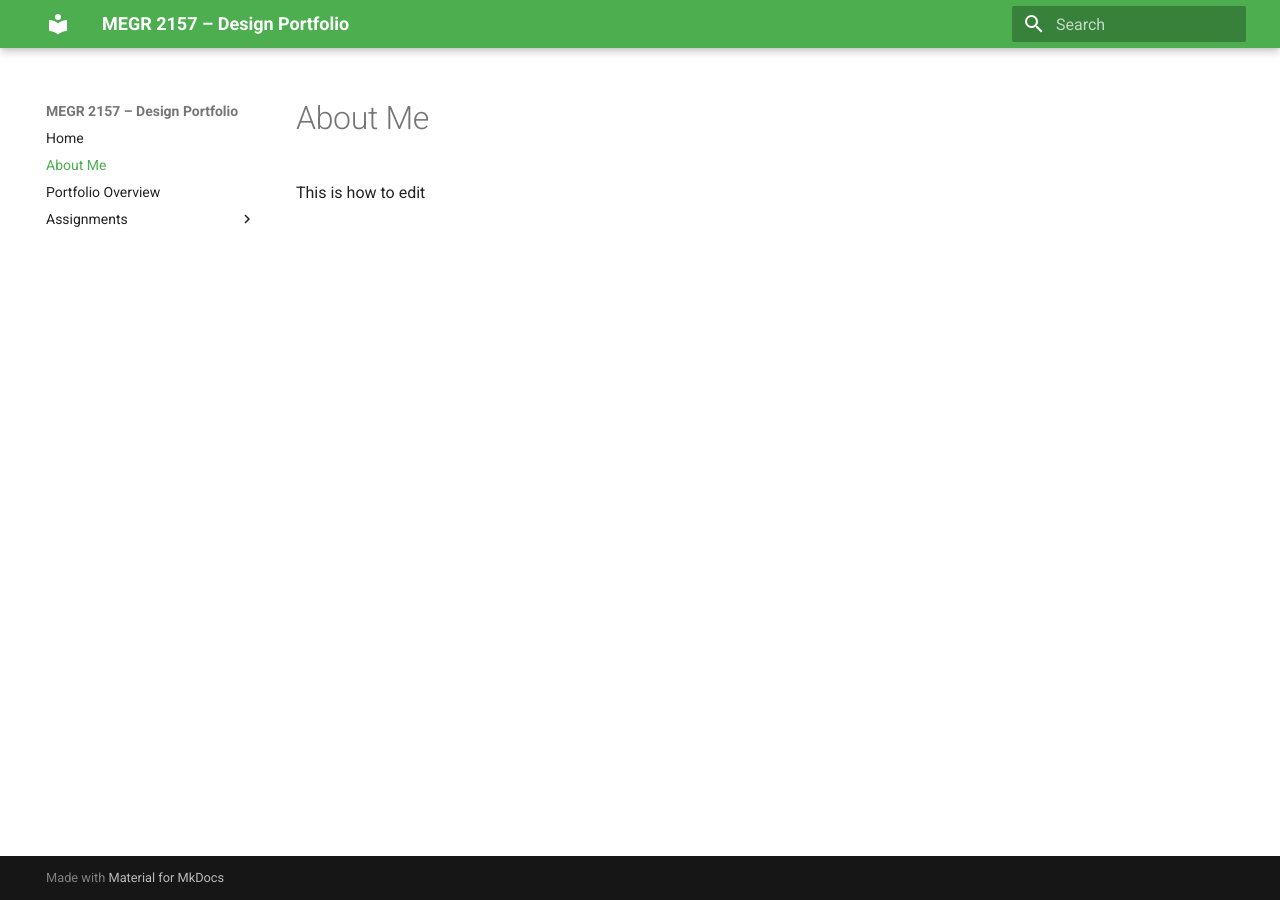
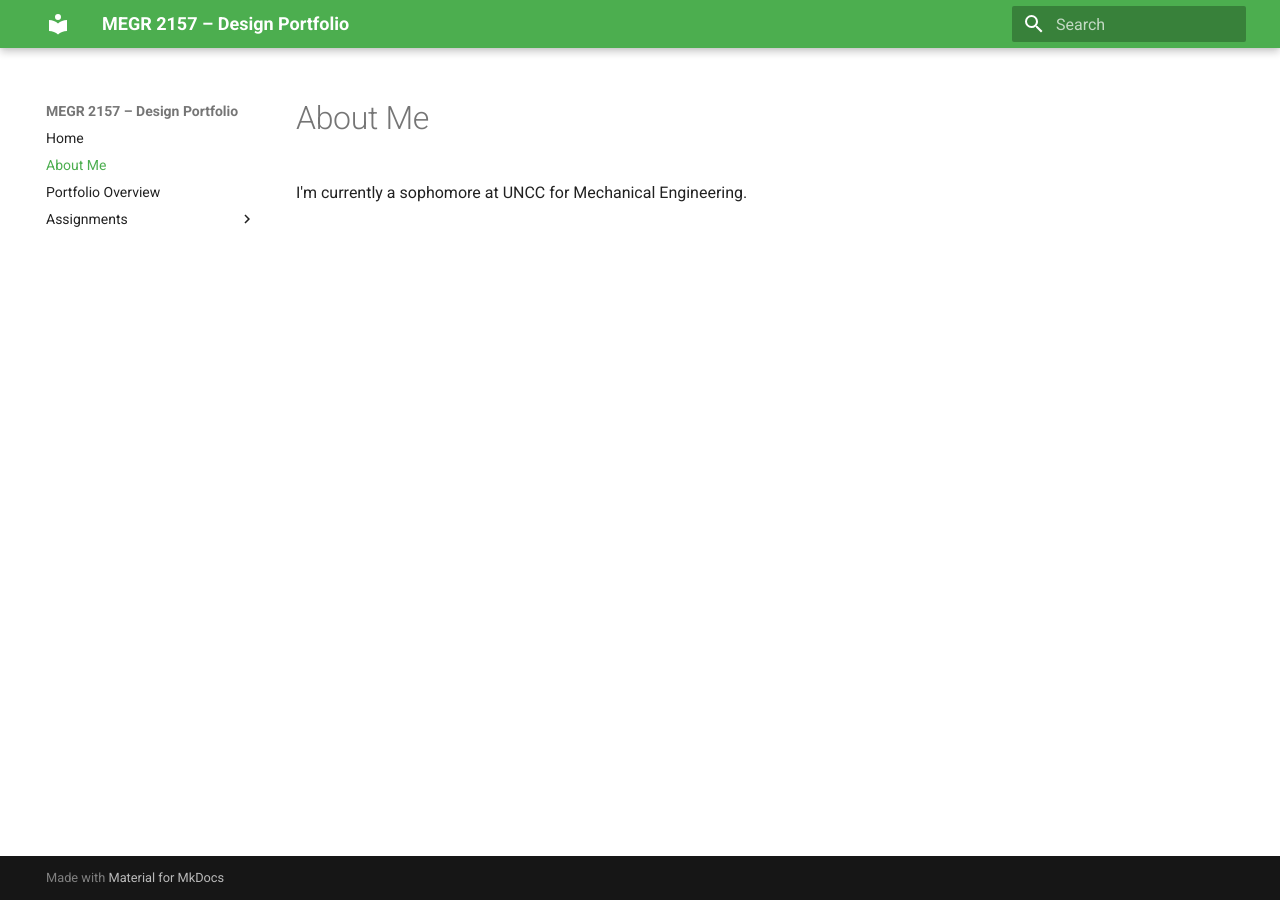
Before and after one commit to tmansou1/megr2157-portfolio, an MkDocs documentation site: the page built from docs/aboutme/index.md, in a window 1280 px wide. Built offline with MkDocs 1.6.1 and Material for MkDocs 9.7.7, drawn with Linux system fonts in a browser that asks for light colours.

Commit message:
about me

```diff
--- a/docs/aboutme/index.md
+++ b/docs/aboutme/index.md
@@ -1,2 +1,2 @@
 #About Me
-This is how to edit
+I'm currently a sophomore at UNCC for Mechanical Engineering.
```
